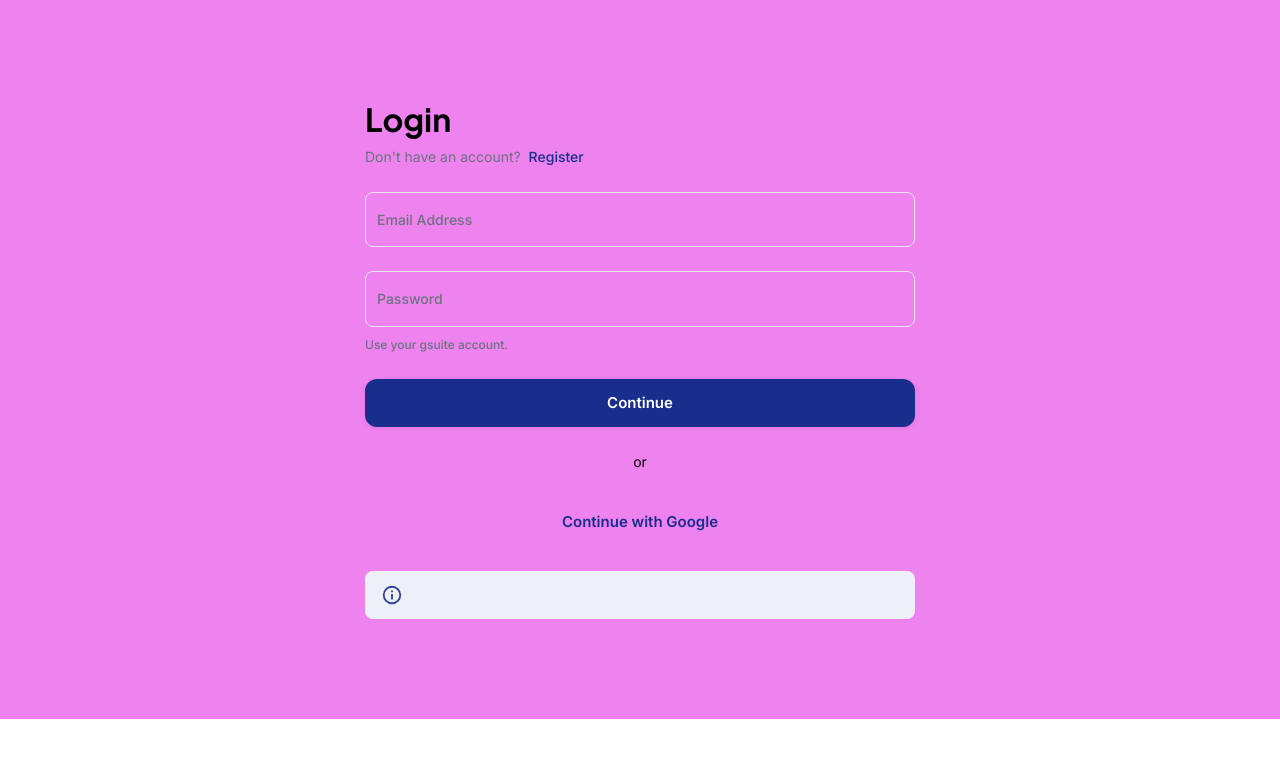
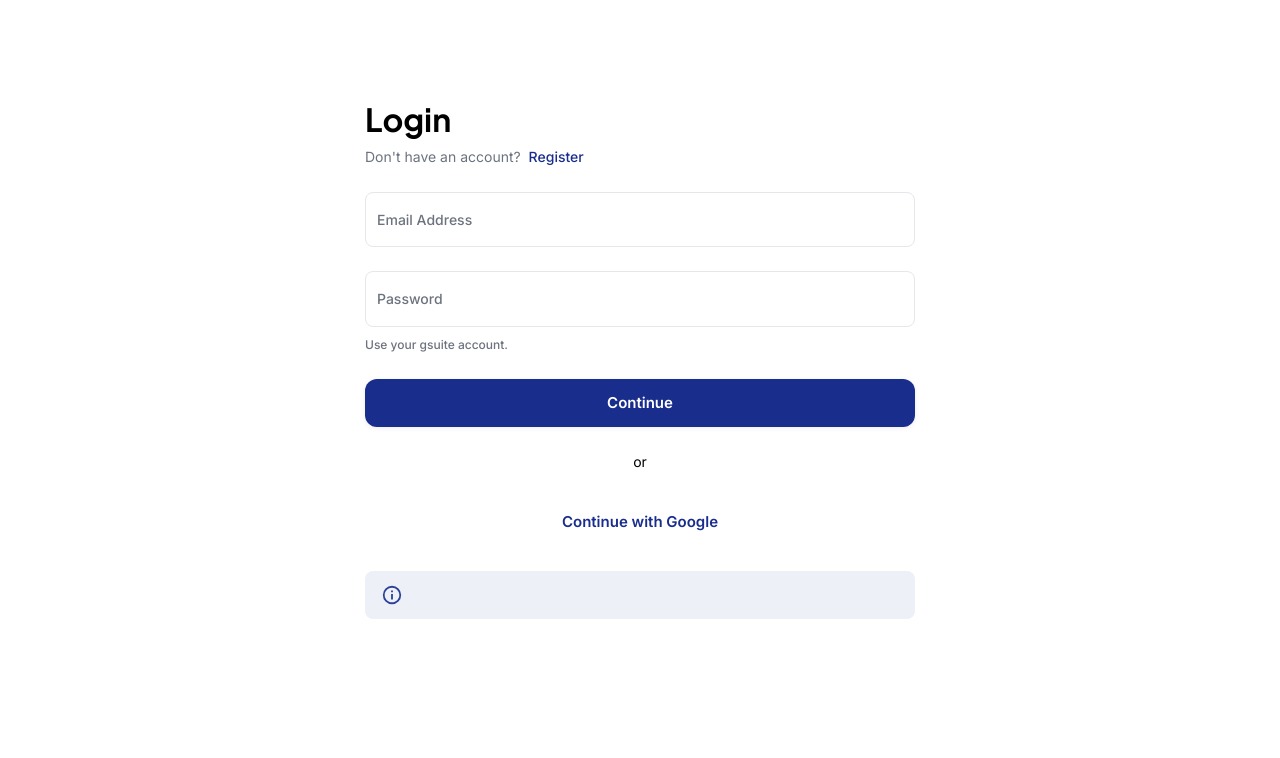
Before and after one commit to prxncxss03/captive-portal-frontend-v2, a React (Vite) app: page /auth/login in a window 1280 px wide. Shown: the top 758 px of the page. Built offline with nearby package versions, Linux system fonts and the light colour scheme; no server answers; what pubnub would draw is missing.

Commit message:
Adding dist

```diff
--- a/src/components/pages/auth/Login.jsx
+++ b/src/components/pages/auth/Login.jsx
@@ -83,8 +83,6 @@ export const Login = () => {
     <>
     <Box
       sx={{
-
-        backgroundColor: 'violet',
         flex: '1 1 auto',
         alignItems: 'center',
         display: 'flex',
--- a/vite.config.js
+++ b/vite.config.js
@@ -4,6 +4,8 @@ import react from '@vitejs/plugin-react'
 // https://vitejs.dev/config/
 export default defineConfig({
   plugins: [react()],
+  base: '/captive-portal-frontend-v2/'
+
   //change server port
 
 })
```
